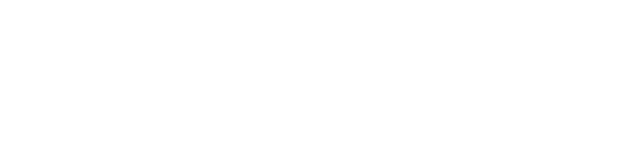
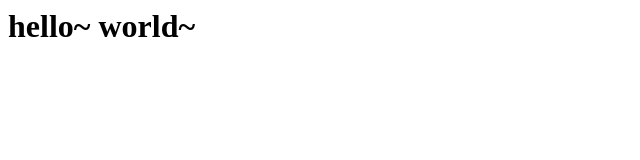
Before and after one commit to tori66/alosi, a plain HTML site: page home.html in a window 1280 px wide. Shown: the whole page, without its empty margins (0-640 px from the left). Drawn offline with Linux system fonts and the light colour scheme.

Commit message:
Update home.html

```diff
--- a/home.html
+++ b/home.html
@@ -4,6 +4,7 @@
   </head>
   <body>
 
+    <h1>hello~ world~ </h1>
 
   </body>
 </html>
```
